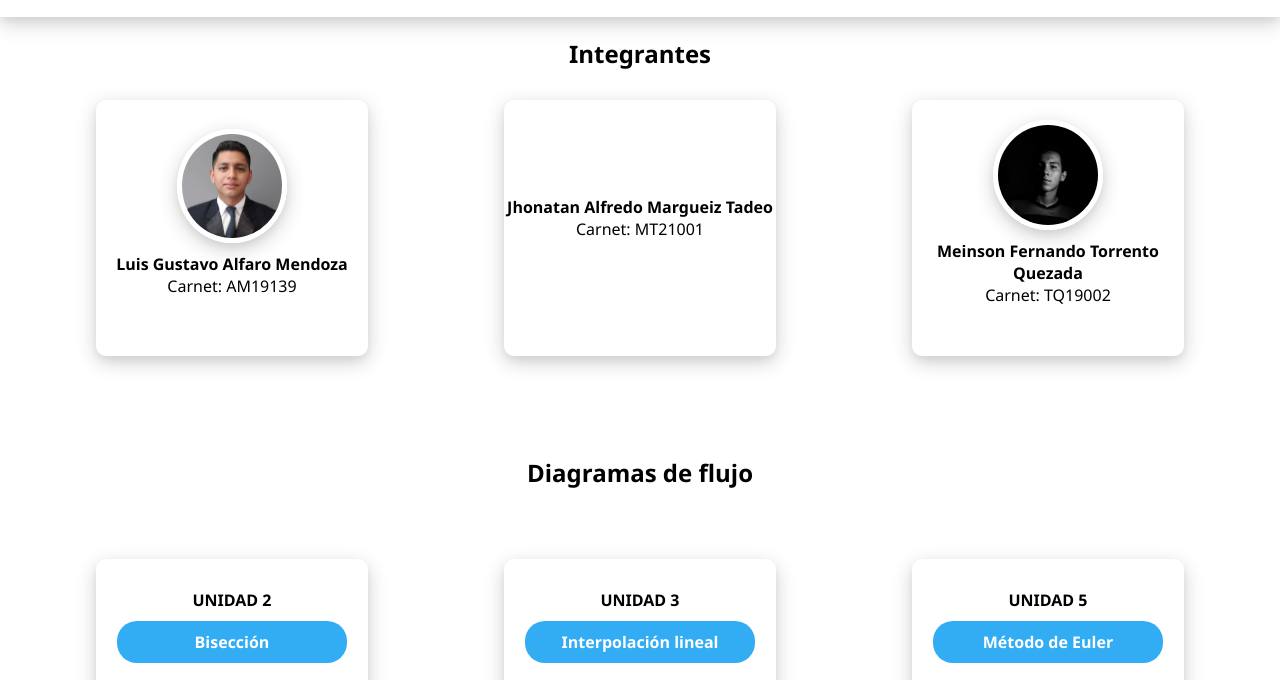
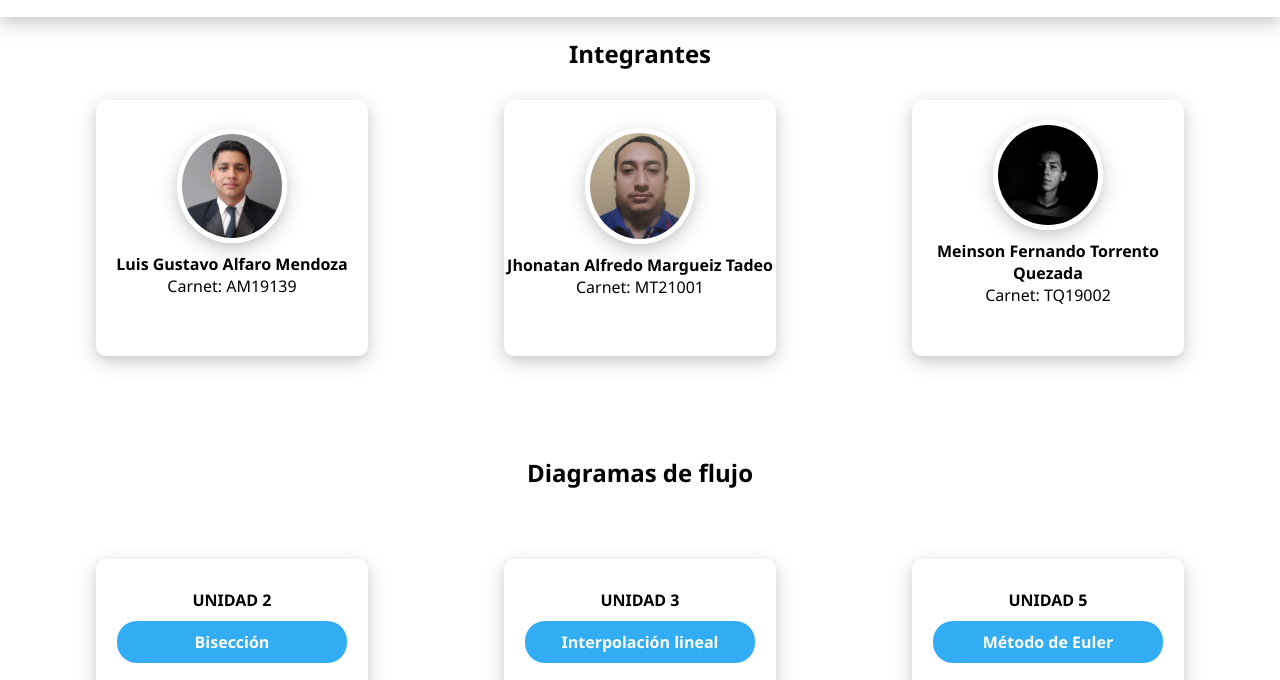
Before and after one commit to luisguztav20/flujo-gramas-analisis-numerico, a plain HTML site: page index.html in a window 1280 px wide. Shown: the part 56-736 px from the top of the page. Drawn offline with Linux system fonts and the light colour scheme.

Commit message:
Update fotos

```diff
--- a/index.html
+++ b/index.html
@@ -26,6 +26,7 @@
                     <p class="cartnet">Carnet: AM19139</p>
                 </div>
                 <div class="integrante">
+                    <img class="foto" src="img/jonathan.jpg" alt="">
                     <P class="nombre">Jhonatan Alfredo Margueiz Tadeo<P>
                     <p class="cartnet">Carnet: MT21001</p>
                 </div>
```
Also changed, not shown: img/jonathan.jpg (added).
